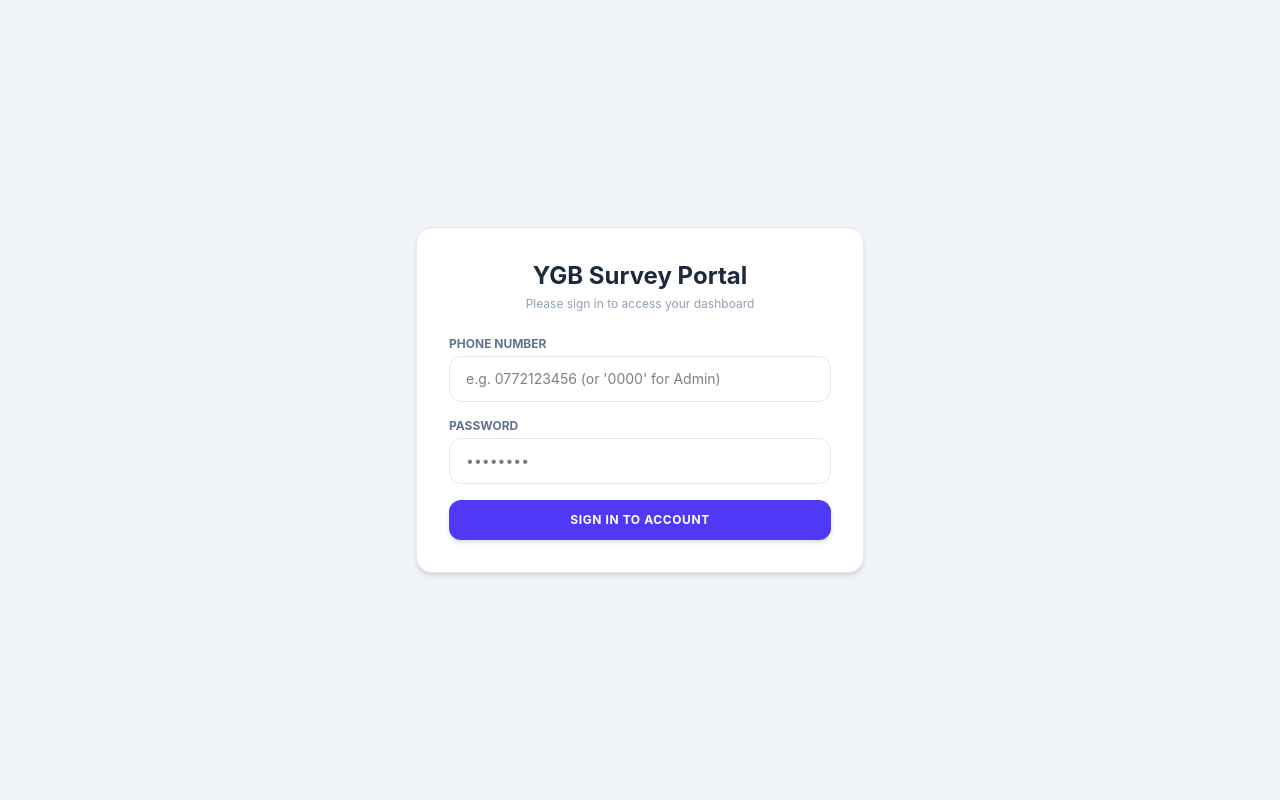
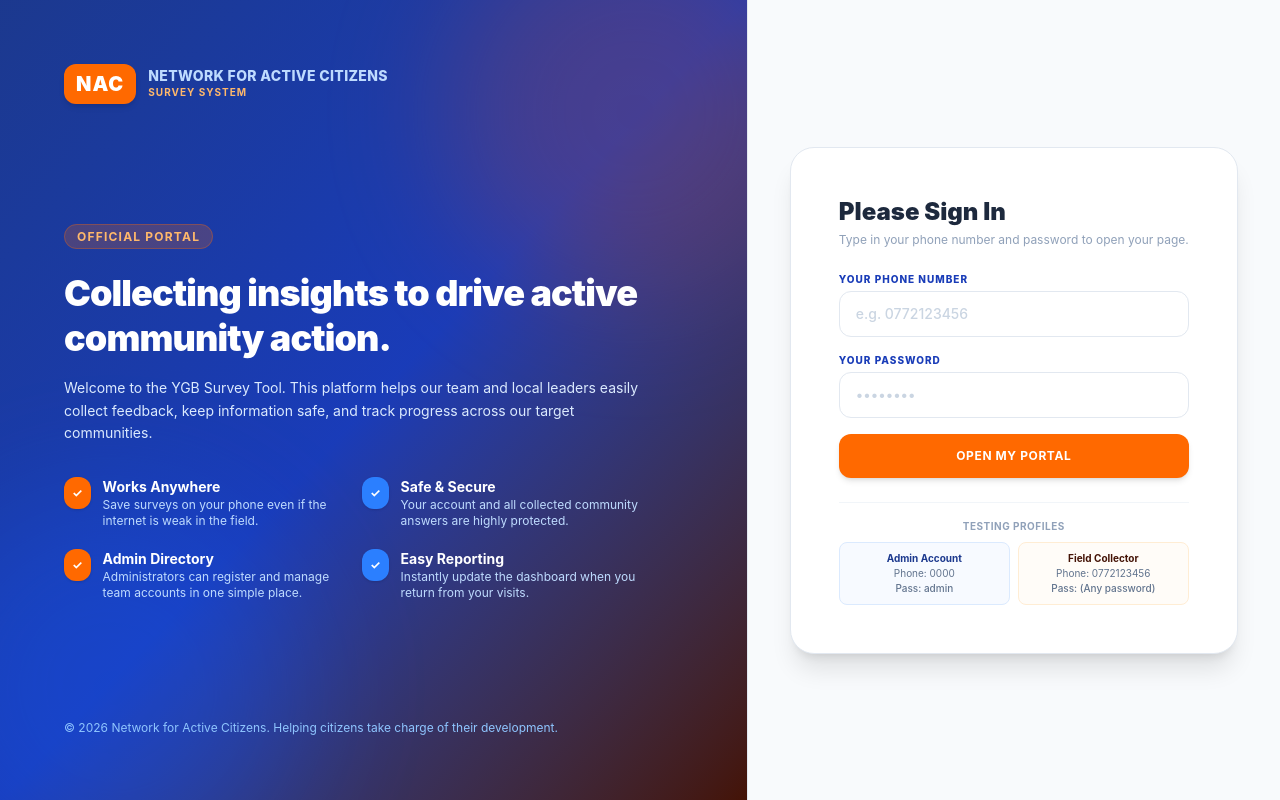
Before and after one commit to ionatech2025/ygb, a React (Vite) app in the folder frontend/: page / in a window 1280 px wide. Built offline with nearby package versions, Linux system fonts and the light colour scheme.

Commit message:
feat: implement NAC branded landing page and add project README

```diff
--- a/frontend/src/adapters/primary/web/forms/PortalLogin.tsx
+++ b/frontend/src/adapters/primary/web/forms/PortalLogin.tsx
@@ -2,7 +2,6 @@ import React, { useState } from 'react';
 import { useAuthStore } from '../../../../core/store/useAuthStore';
 
 export const PortalLogin: React.FC = () => {
-  // Pull the login function safely using an inline type selector callback
   const loginAction = useAuthStore((state: any) => state.login ?? state.loginWithCredentials ?? state.signIn);
 
   const [phone, setPhone] = useState('');
@@ -16,22 +15,21 @@ export const PortalLogin: React.FC = () => {
     setLoading(false);
 
     if (!phone || !password) {
-      setError('Please provide both your phone number and password.');
+      setError('Please type in both your phone number and your password.');
       return;
     }
 
     setLoading(true);
     try {
-      // Hardcoded mock credentials for the first Admin session seed
+      // 1. ADMIN SEED GATE
       if (phone === '0000' && password === 'admin') {
-        // Cast useAuthStore to any to bypass strict state property interface checks
         (useAuthStore as any).setState({
           user: {
             id: 'admin-seed',
             fullName: 'System Administrator',
             phoneNumber: '0000',
             role: 'ADMIN',
-            createdAt: new Date().toISOString() // Satisfies both string dates or loose structures
+            createdAt: new Date().toISOString()
           },
           isAuthenticated: true,
           isLoggedIn: true
@@ -39,65 +37,185 @@ export const PortalLogin: React.FC = () => {
         return;
       }
 
-      // Check if a login function actually exists in your store before execution
+      // 2. DATA COLLECTOR SEED GATE (Jane Nakato)
+      if (phone === '0772123456' || phone === '+256772123456' || phone === '256772123456') {
+        (useAuthStore as any).setState({
+          user: {
+            id: 'dc-01',
+            fullName: 'Jane Nakato',
+            phoneNumber: '+256772123456',
+            role: 'DATA_COLLECTOR',
+            createdAt: new Date().toISOString()
+          },
+          isAuthenticated: true,
+          isLoggedIn: true
+        });
+        return;
+      }
+
+      // 3. FALLBACK: Direct login or offline testing bypass
       if (typeof loginAction === 'function') {
         await loginAction(phone, password);
       } else {
-        throw new Error('Authentication method not found in store configuration.');
+        (useAuthStore as any).setState({
+          user: {
+            id: `dc-mock-${Math.floor(Math.random() * 1000)}`,
+            fullName: 'Field Collector',
+            phoneNumber: phone,
+            role: 'DATA_COLLECTOR',
+            createdAt: new Date().toISOString()
+          },
+          isAuthenticated: true,
+          isLoggedIn: true
+        });
       }
     } catch (err: any) {
-      setError(err.message || 'Invalid credentials. Please try again.');
+      setError(err.message || 'The phone number or password you typed is incorrect. Please try again.');
     } finally {
       setLoading(false);
     }
   };
 
   return (
-    <div className="min-h-screen bg-slate-100 flex items-center justify-center p-4">
-      <div className="bg-white p-8 rounded-2xl shadow-md border border-slate-200 w-full max-w-md space-y-6">
-        <div className="text-center">
-          <h1 className="text-2xl font-bold text-slate-800">YGB Survey Portal</h1>
-          <p className="text-xs text-slate-400 mt-1">Please sign in to access your dashboard</p>
+    <div className="min-h-screen bg-slate-50 flex flex-col lg:flex-row">
+
+      {/* LEFT SIDE: Brand Identity & Friendly Community Info */}
+      <div className="lg:w-7/12 bg-gradient-to-br from-blue-900 via-blue-800 to-orange-950 text-white flex flex-col justify-between p-8 lg:p-16 relative overflow-hidden">
+        {/* Subtle decorative background shapes using NAC colors */}
+        <div className="absolute top-0 right-0 w-96 h-96 bg-orange-600 rounded-full filter blur-3xl opacity-20 -mr-20 -mt-20"></div>
+        <div className="absolute bottom-0 left-0 w-96 h-96 bg-blue-600 rounded-full filter blur-3xl opacity-25 -ml-20 -mb-20"></div>
+
+        {/* NAC Brand Header */}
+        <div className="relative z-10 flex items-center gap-3">
+          <span className="bg-orange-500 text-white px-3 py-1.5 rounded-xl text-xl font-black tracking-wider shadow-md">
+            NAC
+          </span>
+          <div className="flex flex-col">
+            <span className="font-extrabold text-sm tracking-wide text-blue-200 uppercase leading-none">NETWORK FOR ACTIVE CITIZENS</span>
+            <span className="text-[10px] text-orange-300 font-bold tracking-widest mt-0.5">SURVEY SYSTEM</span>
+          </div>
+        </div>
+
+        {/* Simplified Pitch for Community Members & Admins */}
+        <div className="my-auto py-12 relative z-10 max-w-xl">
+          <span className="bg-orange-500/20 text-orange-300 text-xs font-bold uppercase tracking-widest px-3 py-1 rounded-full border border-orange-500/30">
+            Official Portal
+          </span>
+          <h1 className="text-3xl lg:text-4xl font-black tracking-tight mt-6 leading-tight">
+            Collecting insights to drive active community action.
+          </h1>
+          <p className="text-blue-100 mt-4 text-sm leading-relaxed">
+            Welcome to the YGB Survey Tool. This platform helps our team and local leaders easily collect feedback, keep information safe, and track progress across our target communities.
+          </p>
+
+          {/* Super simple, jargon-free features list */}
+          <div className="grid grid-cols-1 md:grid-cols-2 gap-5 mt-8">
+            <div className="flex items-start gap-3">
+              <span className="bg-orange-500 text-white p-2 rounded-xl text-xs font-bold shadow-sm">✓</span>
+              <div>
+                <h4 className="font-bold text-sm text-white">Works Anywhere</h4>
+                <p className="text-xs text-blue-200">Save surveys on your phone even if the internet is weak in the field.</p>
+              </div>
+            </div>
+            <div className="flex items-start gap-3">
+              <span className="bg-blue-500 text-white p-2 rounded-xl text-xs font-bold shadow-sm">✓</span>
+              <div>
+                <h4 className="font-bold text-sm text-white">Safe & Secure</h4>
+                <p className="text-xs text-blue-200">Your account and all collected community answers are highly protected.</p>
+              </div>
+            </div>
+            <div className="flex items-start gap-3">
+              <span className="bg-orange-500 text-white p-2 rounded-xl text-xs font-bold shadow-sm">✓</span>
+              <div>
+                <h4 className="font-bold text-sm text-white">Admin Directory</h4>
+                <p className="text-xs text-blue-200">Administrators can register and manage team accounts in one simple place.</p>
+              </div>
+            </div>
+            <div className="flex items-start gap-3">
+              <span className="bg-blue-500 text-white p-2 rounded-xl text-xs font-bold shadow-sm">✓</span>
+              <div>
+                <h4 className="font-bold text-sm text-white">Easy Reporting</h4>
+                <p className="text-xs text-blue-200">Instantly update the dashboard when you return from your visits.</p>
+              </div>
+            </div>
+          </div>
+        </div>
+
+        {/* Footer */}
+        <div className="relative z-10 text-xs text-blue-300 mt-6 lg:mt-0">
+          &copy; {new Date().getFullYear()} Network for Active Citizens. Helping citizens take charge of their development.
+        </div>
+      </div>
+
+      {/* RIGHT SIDE: Simplified Login Box with NAC Orange button and Blue accents */}
+      <div className="lg:w-5/12 flex items-center justify-center p-6 bg-slate-50 min-h-[500px] lg:min-h-screen border-t lg:border-t-0 lg:border-l border-slate-200">
+        <div className="bg-white p-8 lg:p-12 rounded-3xl shadow-xl border border-slate-200 w-full max-w-md space-y-6">
+          <div className="text-center lg:text-left">
+            <h2 className="text-2xl font-black text-slate-800">Please Sign In</h2>
+            <p className="text-xs text-slate-400 mt-1">Type in your phone number and password to open your page.</p>
           </div>
 
           {error && (
-          <div className="p-3 bg-rose-50 border border-rose-200 text-rose-700 rounded-xl text-xs font-medium">
+            <div className="p-3 bg-rose-50 border border-rose-200 text-rose-700 rounded-2xl text-xs font-semibold flex items-center gap-2">
               ⚠️ {error}
             </div>
           )}
 
           <form onSubmit={handleSubmit} className="space-y-4">
             <div>
-            <label className="block text-xs font-bold text-slate-500 uppercase mb-1">Phone Number</label>
+              <label className="block text-[10px] font-extrabold text-blue-800 uppercase tracking-widest mb-1">
+                Your Phone Number
+              </label>
               <input
                 type="text"
                 value={phone}
                 onChange={(e) => setPhone(e.target.value)}
-              placeholder="e.g. 0772123456 (or '0000' for Admin)"
-              className="w-full px-4 py-3 border border-slate-200 rounded-xl focus:outline-none focus:ring-2 focus:ring-indigo-500 text-sm"
+                placeholder="e.g. 0772123456"
+                className="w-full px-4 py-3 border border-slate-200 rounded-xl focus:outline-none focus:ring-2 focus:ring-blue-500 text-sm placeholder:text-slate-300 font-medium transition-all"
               />
             </div>
 
             <div>
-            <label className="block text-xs font-bold text-slate-500 uppercase mb-1">Password</label>
+              <label className="block text-[10px] font-extrabold text-blue-800 uppercase tracking-widest mb-1">
+                Your Password
+              </label>
               <input
                 type="password"
                 value={password}
                 onChange={(e) => setPassword(e.target.value)}
                 placeholder="••••••••"
-              className="w-full px-4 py-3 border border-slate-200 rounded-xl focus:outline-none focus:ring-2 focus:ring-indigo-500 text-sm"
+                className="w-full px-4 py-3 border border-slate-200 rounded-xl focus:outline-none focus:ring-2 focus:ring-blue-500 text-sm placeholder:text-slate-300 font-medium transition-all"
               />
             </div>
 
             <button
               type="submit"
               disabled={loading}
-            className="w-full py-3 bg-indigo-600 text-white font-bold rounded-xl text-xs uppercase tracking-wider shadow-md hover:bg-indigo-700 active:scale-98 transition-all disabled:bg-slate-300"
+              className="w-full py-3.5 bg-orange-500 hover:bg-orange-600 text-white font-bold rounded-xl text-xs uppercase tracking-wider shadow-md active:scale-95 hover:shadow-lg hover:shadow-orange-100 transition-all disabled:bg-slate-300 disabled:shadow-none"
             >
-            {loading ? 'Authenticating...' : 'Sign In To Account'}
+              {loading ? 'Checking your details...' : 'Open My Portal'}
             </button>
           </form>
+
+          {/* Helper panel styled with the same friendly palette */}
+          <div className="pt-4 border-t border-slate-100">
+            <p className="text-[10px] text-slate-400 font-bold uppercase tracking-wider mb-2 text-center">Testing Profiles</p>
+            <div className="grid grid-cols-2 gap-2 text-[10px]">
+              <div className="bg-blue-50/50 p-2 rounded-lg border border-blue-100 text-center">
+                <span className="block font-bold text-blue-900">Admin Account</span>
+                <span className="text-slate-500">Phone: 0000</span>
+                <span className="block text-slate-500 font-medium">Pass: admin</span>
               </div>
+              <div className="bg-orange-50/40 p-2 rounded-lg border border-orange-100 text-center">
+                <span className="block font-bold text-orange-950">Field Collector</span>
+                <span className="text-slate-500">Phone: 0772123456</span>
+                <span className="block text-slate-500 font-medium">Pass: (Any password)</span>
+              </div>
+            </div>
+          </div>
+        </div>
+      </div>
+
     </div>
   );
 };
```
Also changed, not shown: 1 other file (tests, documents, lock files or other folders). Lines whose indentation alone changed are shown as unchanged.
